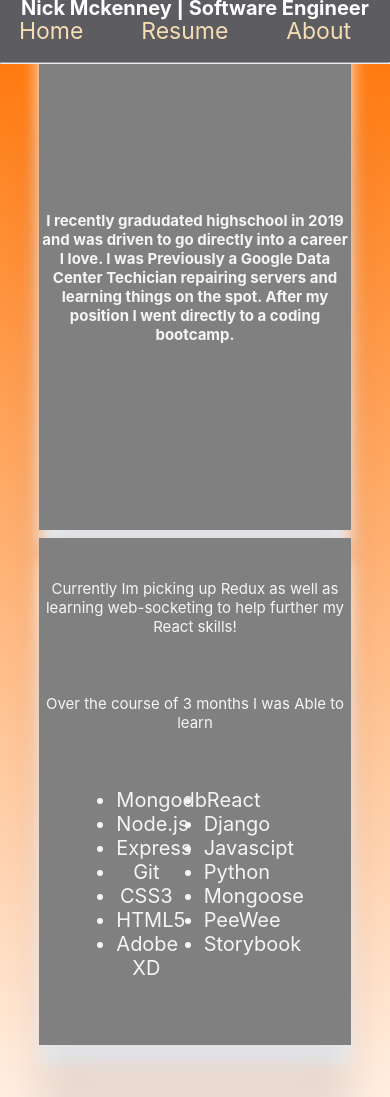
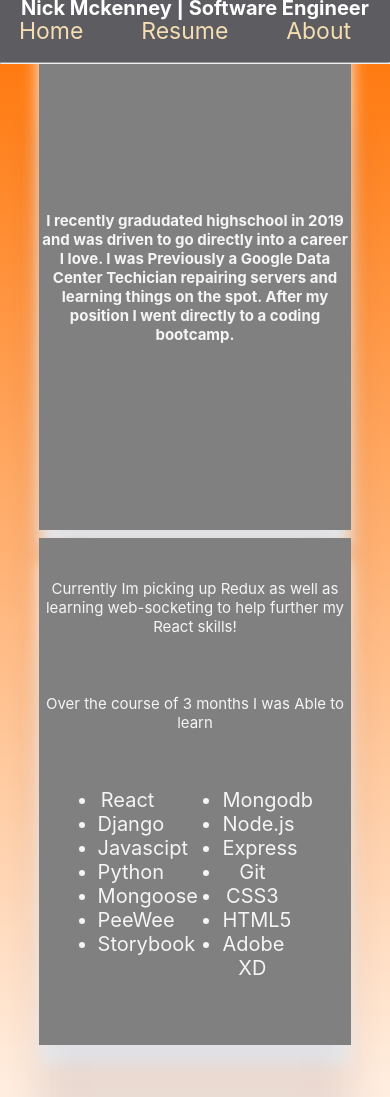
Before and after one commit to nickmckenney/myporf, a React (Create React App) app: page /about in a window 390 px wide. Shown: the top 1097 px of the page. Built offline with nearby package versions, Linux system fonts and the light colour scheme.

Commit message:
re positioned bullet points

```diff
--- a/src/App.css
+++ b/src/App.css
@@ -380,4 +380,10 @@ li {
   .rightNow {
     font-size: 15px;
   }
+  .firstHalf {
+    left: -20%;
+  }
+  .secoundHalf {
+    left: 20%;
+  }
 }
```
